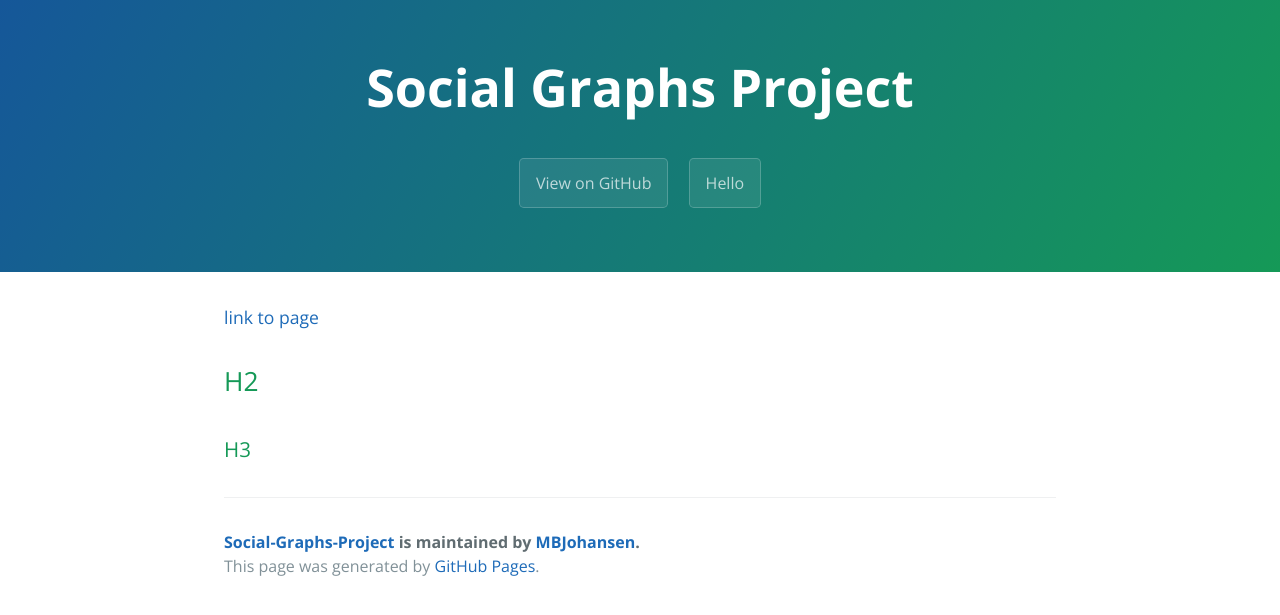
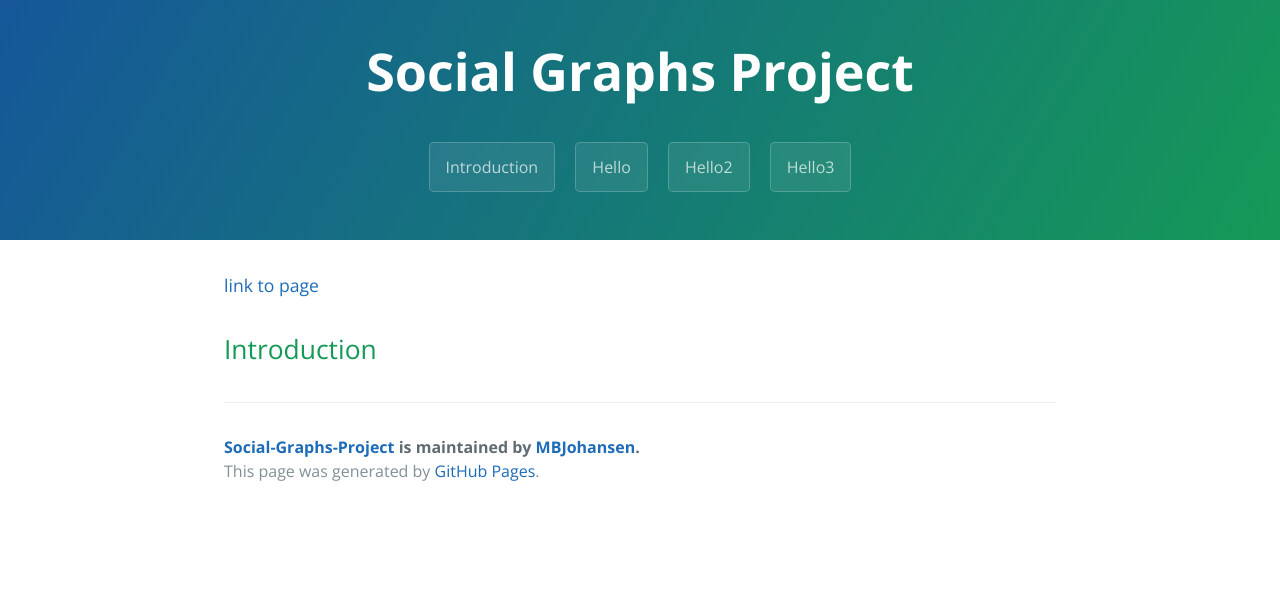
Before and after one commit to MBJohansen/Social-Graphs-Project, a Jekyll site: the page built from docs/index.md, in a window 1280 px wide. Shown: the top 615 px of the page. Built offline with Jekyll 4.4.1, drawn with Linux system fonts in a browser that asks for light colours; our own code applies the rules of GitHub Pages for plain Markdown files; the repository's description, which GitHub fills in, is left out.

Commit message:
Website: Update

```diff
--- a/docs/_layouts/default.html
+++ b/docs/_layouts/default.html
@@ -26,8 +26,11 @@
       <h1 class="project-name">{{ page.title | default: site.title | default: site.github.repository_name }}</h1>
       <h2 class="project-tagline">{{ page.description | default: site.description | default: site.github.project_tagline }}</h2>
       {% if site.github.is_project_page %}
-        <a href="{{ site.github.repository_url }}" class="btn">View on GitHub</a>
+        <a href="{{ site.baseurl }}" class="btn">Introduction</a>
+        <!--<a href="{{ site.github.repository_url }}" class="btn">View on GitHub</a>-->
         <a href="{{ site.baseurl }}/page.html" class="btn">Hello</a>
+        <a href="{{ site.baseurl }}/page.html" class="btn">Hello2</a>
+        <a href="{{ site.baseurl }}/page.html" class="btn">Hello3</a>
       {% endif %}
       {% if site.show_downloads %}
         <a href="{{ site.github.zip_url }}" class="btn">Download .zip</a>
--- a/docs/_sass/jekyll-theme-cayman.scss
+++ b/docs/_sass/jekyll-theme-cayman.scss
@@ -112,7 +112,7 @@ a {
   background-image: linear-gradient(120deg, $header-bg-color-secondary, $header-bg-color);
 
   @include large {
-    padding: 3rem 4rem;
+    padding: 2rem 4rem;
   }
 
   @include medium {
--- a/docs/index.md
+++ b/docs/index.md
@@ -1,7 +1,4 @@
 
 [link to page](page.md)
 
-## H2
-
-
-### H3
+## Introduction
```
Also changed, not shown: docs/data.md (added, +2 -0 lines), docs/page.md (added, +2 -0 lines).
